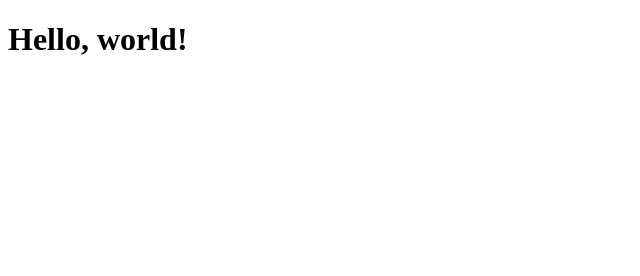
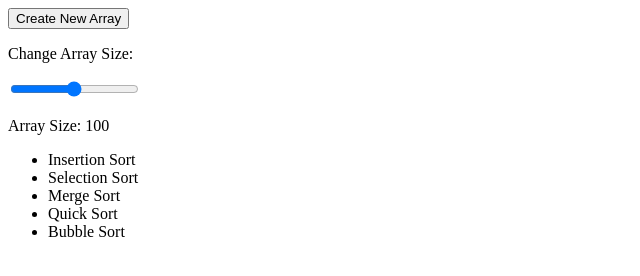
Before and after one commit to ibrahimelmokhtar/sorting-algorithms-visualizer, a plain HTML site: page index.html in a window 1280 px wide. Shown: the whole page, without its empty margins (0-640 px from the left). Drawn offline with Linux system fonts and the light colour scheme.

Commit message:
Add basic HTML content

```diff
--- a/index.html
+++ b/index.html
@@ -11,7 +11,23 @@
     <script src="js/canvas.js"></script>
 </head>
 <body>
-    <h1>Hello, world!</h1>
+    <div>
+        <button>Create New Array</button>
+        <p>
+            <p>Change Array Size:</p>
+            <input type="range" min="2" max="200" value="100" id="slider">
+            <p>Array Size: <span>100</span></p>
+        </p>
+    </div>
+    <div>
+        <ul>
+            <li>Insertion Sort</li>
+            <li>Selection Sort</li>
+            <li>Merge Sort</li>
+            <li>Quick Sort</li>
+            <li>Bubble Sort</li>
+        </ul>
+    </div>
 
 </body>
 </html>
```
